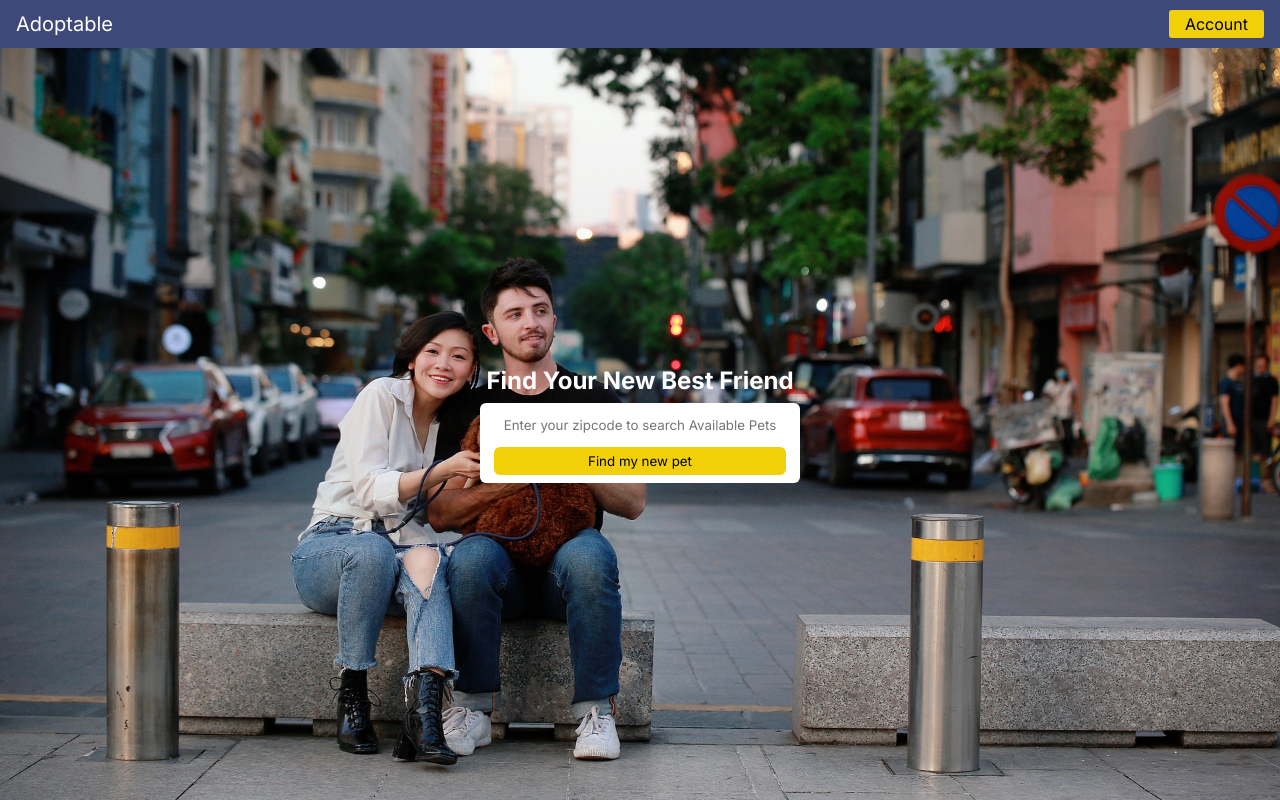
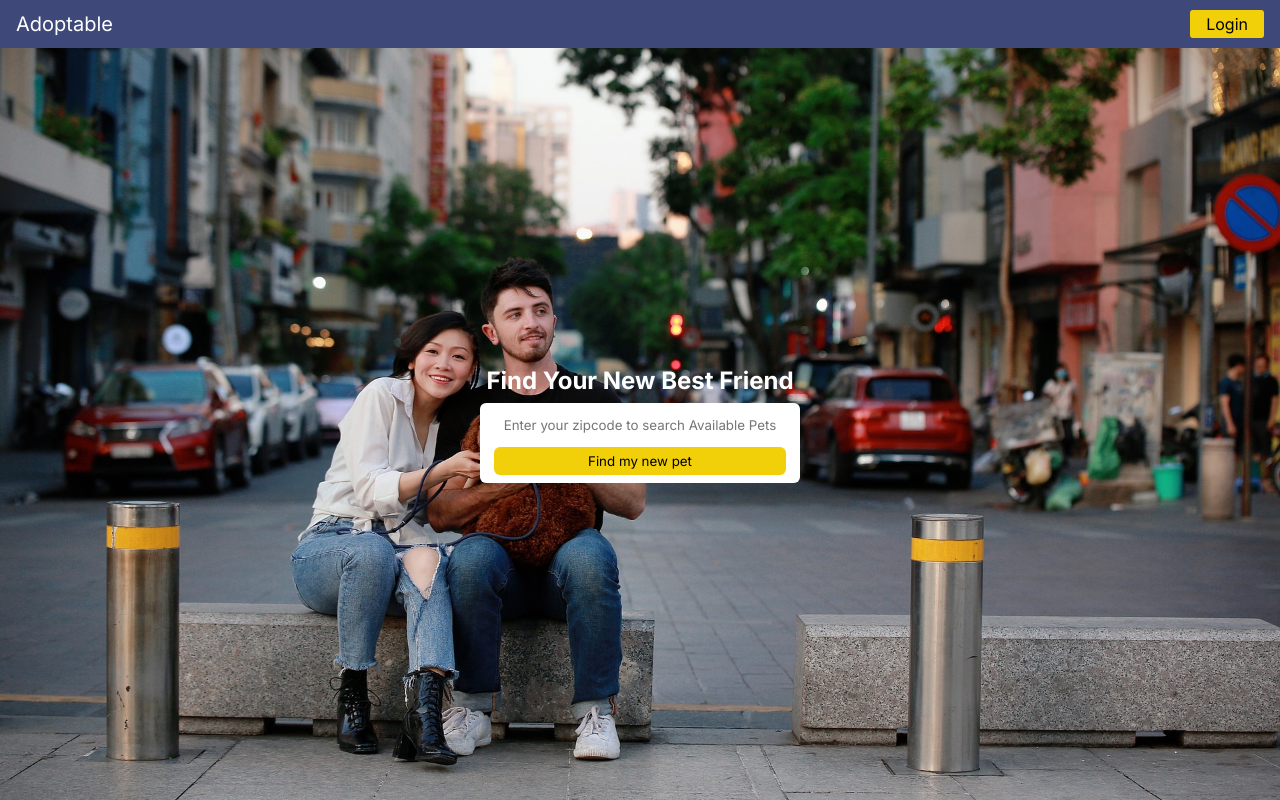
Before and after one commit to SyntaxBreaker/adoptable, a Next.js app: page / in a window 1280 px wide. Built offline with nearby package versions, Linux system fonts and the light colour scheme; no server answers.

Commit message:
Implement Auth0

```diff
--- a/components/Header/index.tsx
+++ b/components/Header/index.tsx
@@ -1,11 +1,19 @@
 import styles from '../../styles/Header.module.scss';
 import Link from 'next/link';
+import { useUser } from '@auth0/nextjs-auth0/client';
 
 export default function Header() {
+    const { user, error, isLoading } = useUser();
+
     return (
         <header className={styles['header']}>
             <Link href='/' className={styles['header__title']}>Adoptable</Link>
-            <Link href="/account" className={styles['header__link']}>Account</Link>
+            {user ? (
+                <div className={styles['header__links']}>
+                    <Link href="/account" className={styles['header__link']}>Account</Link>
+                    <Link href="/api/auth/logout" className={styles['header__link']}>Logut</Link>
+                </div>
+            ) : <Link href="/api/auth/login" className={styles['header__link']}>Login</Link>}
         </header>
     )
 }
--- a/package.json
+++ b/package.json
@@ -9,6 +9,7 @@
     "lint": "next lint"
   },
   "dependencies": {
+    "@auth0/nextjs-auth0": "^2.2.1",
     "@next/font": "13.1.1",
     "@prisma/client": "^4.9.0",
     "@types/node": "18.11.18",
--- a/pages/_app.tsx
+++ b/pages/_app.tsx
@@ -1,12 +1,13 @@
 import '../styles/globals.scss'
 import type { AppProps } from 'next/app'
 import Header from '../components/Header'
+import { UserProvider } from '@auth0/nextjs-auth0/client';
 
 export default function App({ Component, pageProps }: AppProps) {
   return (
-  <>
-    <Header />
-    <Component {...pageProps} />
-  </>
+    <UserProvider>
+      <Header />
+      <Component {...pageProps} />
+    </UserProvider>
   )
 }
--- /dev/null
+++ b/pages/api/auth/[...auth0].js
@@ -0,0 +1,3 @@
+import { handleAuth } from "@auth0/nextjs-auth0";
+
+export default handleAuth();
--- a/styles/Header.module.scss
+++ b/styles/Header.module.scss
@@ -16,6 +16,11 @@
         text-decoration: none;
     }
 
+    &__links {
+        display: flex;
+        gap: .5rem;
+    }
+
     &__link {
         color: black;
         background-color: variables.$secondary-color;
```
Also changed, not shown: 1 other file (tests, documents, lock files or other folders).
